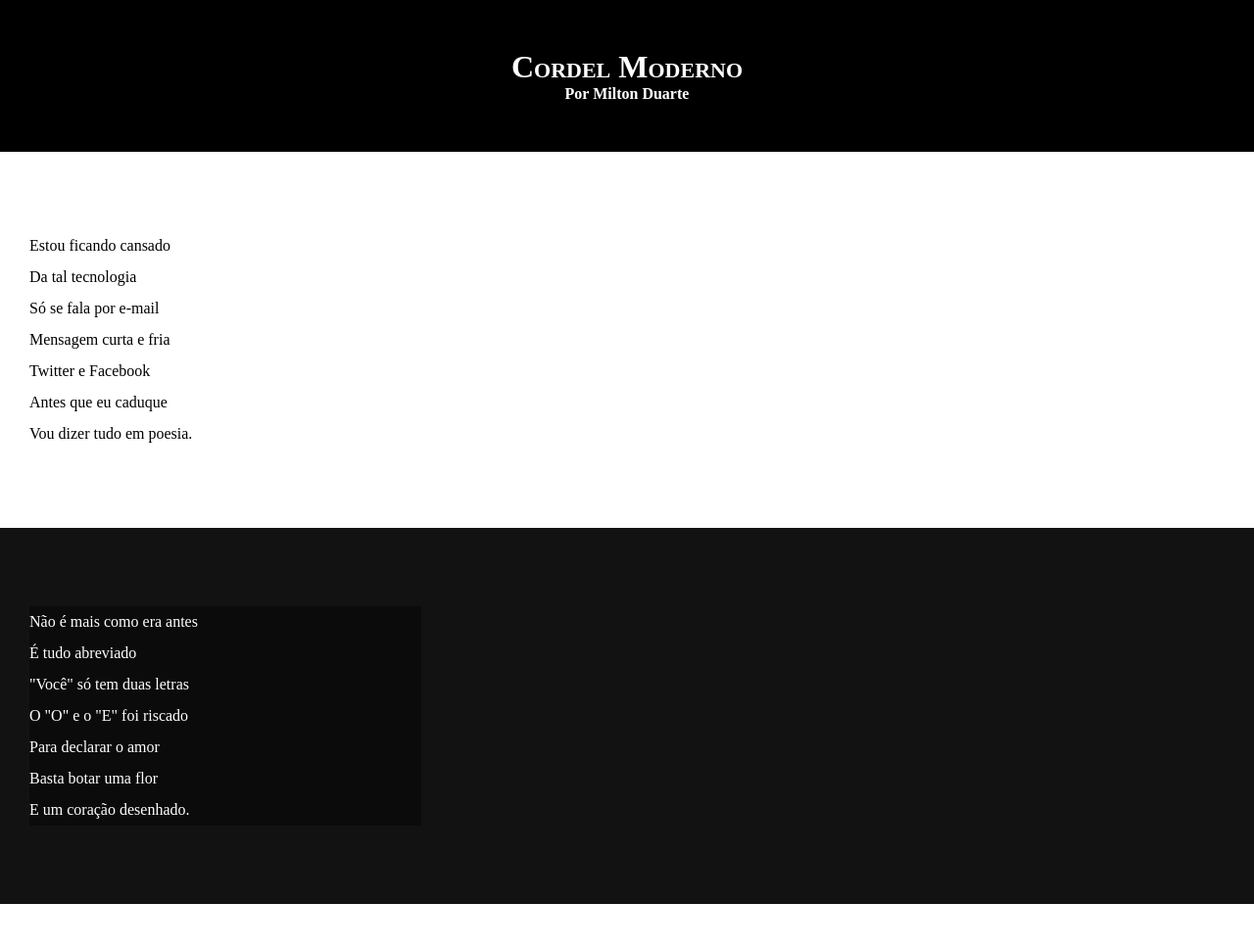
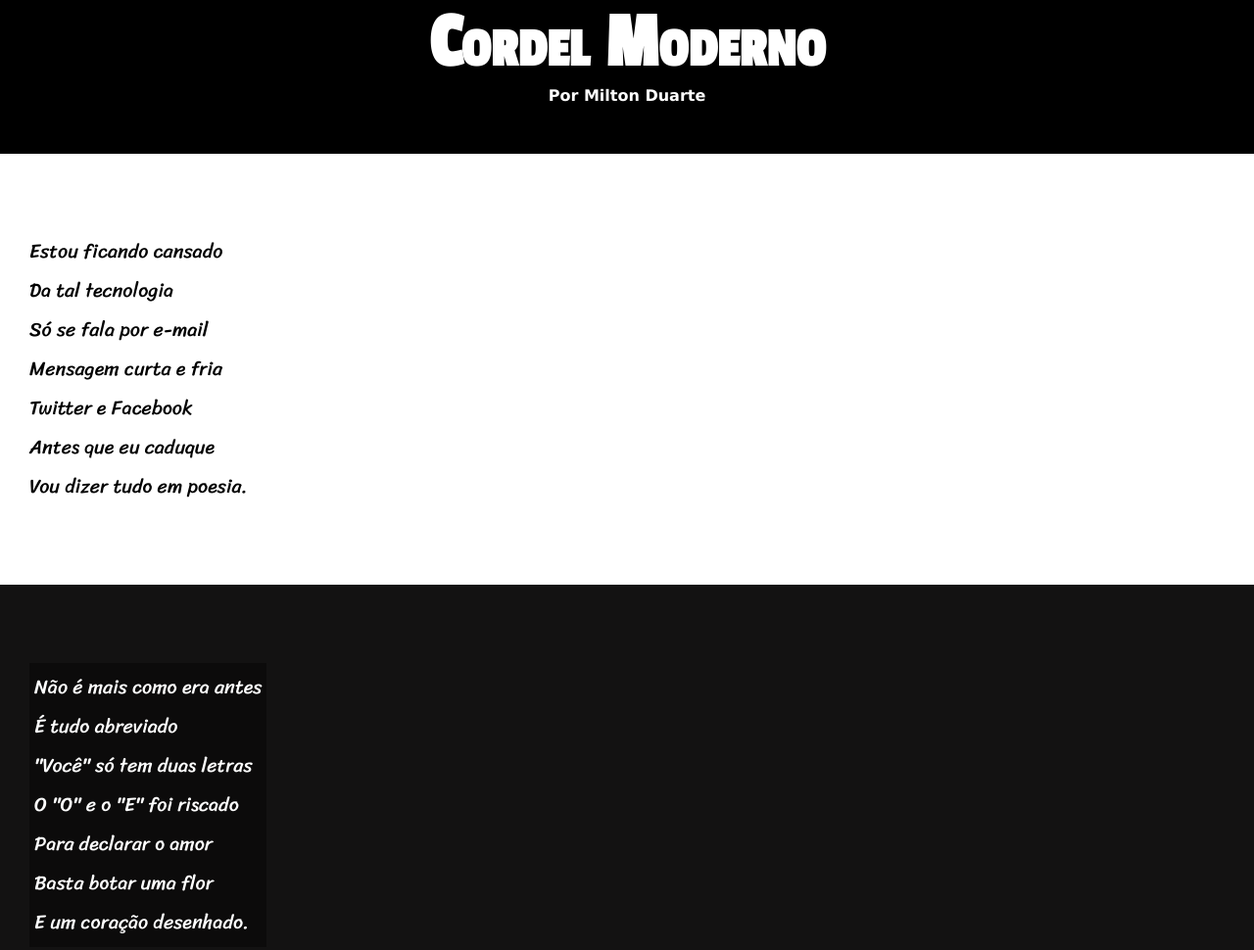
Before and after one commit to Brunofeufrasio/projeto-cordel, a plain HTML site: page index.html in a window 1280 px wide. Shown: the top 970 px of the page at 98% size. Drawn offline with Linux system fonts and the light colour scheme.

Commit message:
atualização3

```diff
--- a/style.css
+++ b/style.css
@@ -1,4 +1,14 @@
 @charset "UTF-8";
+
+@import url('https://fonts.googleapis.com/css2?family=Passion+One&display=swap');
+
+@import url('https://fonts.googleapis.com/css2?family=Sriracha&display=swap');
+
+:root {
+    --fonte1: Verdana,  Genova, Tahoma, sans-serif;
+    --font2: 'Passion One', cursive;
+    --font3: 'Sriracha', cursive;
+}
 
 * {
     margin: 0px;
@@ -6,6 +16,7 @@
 }
 
 html, body {
+    font-family: var(--fonte1);
     min-height: 100vh;
     background-color: darkgray;
 }
@@ -17,6 +28,8 @@ header {
 }
 
 header > h1 {
+    font-size: 10vh;
+    font-family: var(--font2);t
     padding-top: 50px;
     font-variant: small-caps;
 }
@@ -36,6 +49,8 @@ a:hover {
 }
 
 section {
+    font-size: 2.5vh;
+    font-family: var(--font3);
     padding-top: 10vh;
     padding-bottom: 10vh;
     line-height: 2em;
@@ -54,7 +69,8 @@ section.imagem {
 
 section.imagem > p {
     background-color: rgba(0, 0, 0, 0.397);
-    width: 400px;
+   display: inline-block;
+   padding: 5px;
 }
 
 footer {
```
